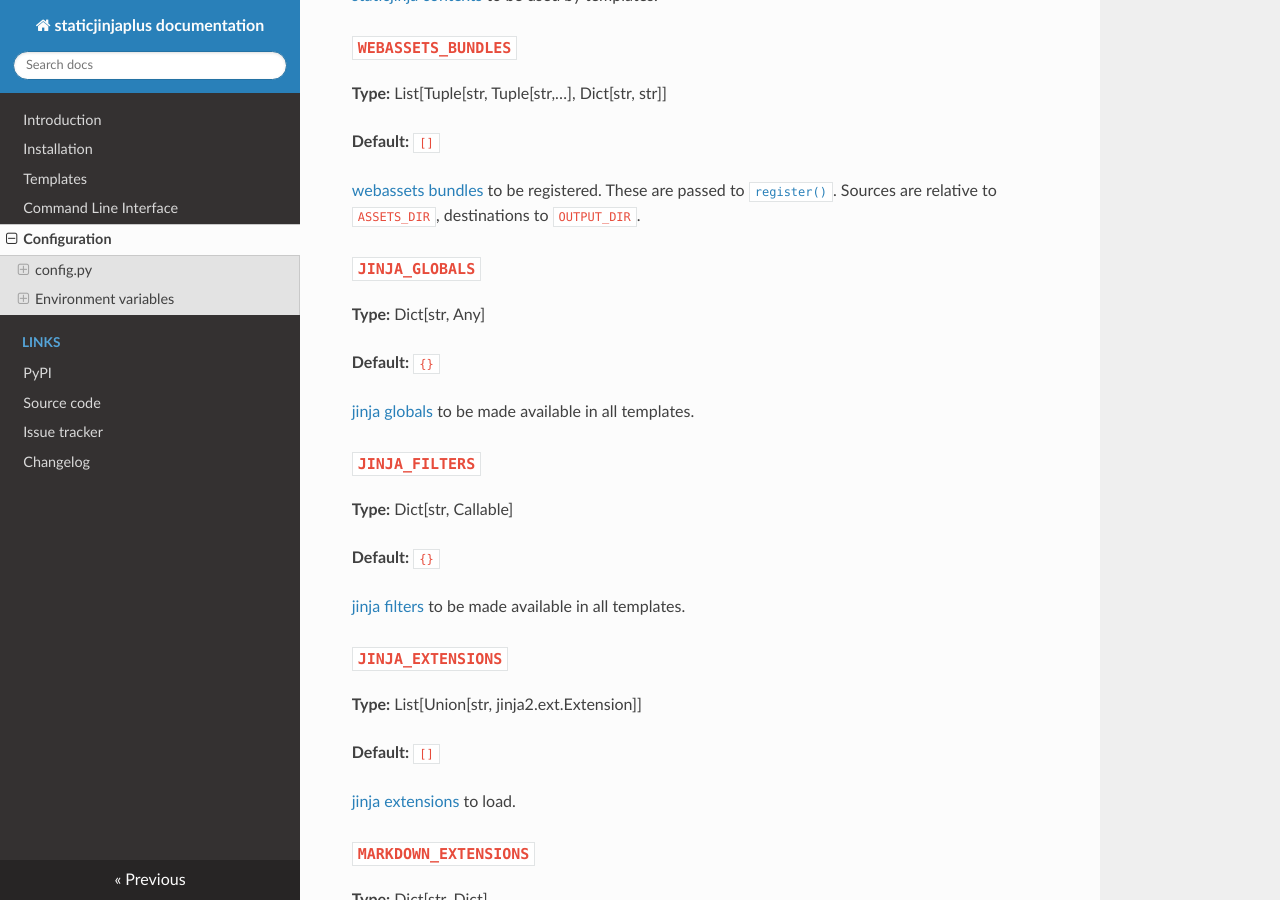
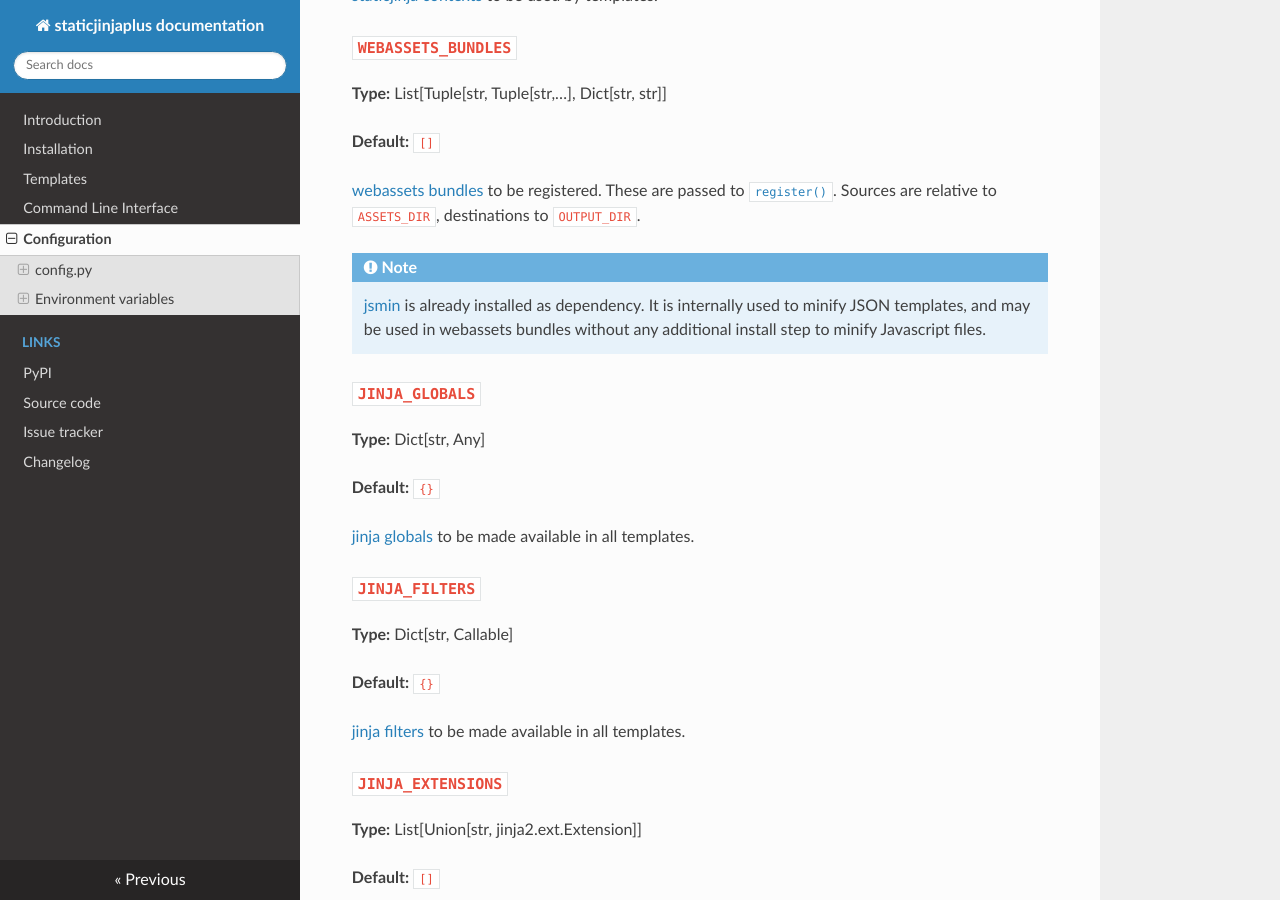
Before and after one commit to EpocDotFr/staticjinjaplus, an MkDocs documentation site: the page built from docs/configuration.md, in a window 1280 px wide and 900 px high, scrolled down 2213 px. Built offline with MkDocs 1.6.1, drawn with Linux system fonts in a browser that asks for light colours.

Commit message:
Tell jsmin is available already

```diff
--- a/docs/configuration.md
+++ b/docs/configuration.md
@@ -92,6 +92,10 @@ templates.
 [webassets bundles](https://webassets.readthedocs.io/en/latest/bundles.html) to be registered. These are passed to
 [`register()`](https://webassets.readthedocs.io/en/latest/environment.html#registering-bundles). Sources are relative to
 `ASSETS_DIR`, destinations to `OUTPUT_DIR`.
+
+!!! note
+    [jsmin](https://github.com/tikitu/jsmin) is already installed as dependency. It is internally used to minify JSON
+    templates, and may be used in webassets bundles without any additional install step to minify Javascript files.
 
 ### `JINJA_GLOBALS`
 
```
